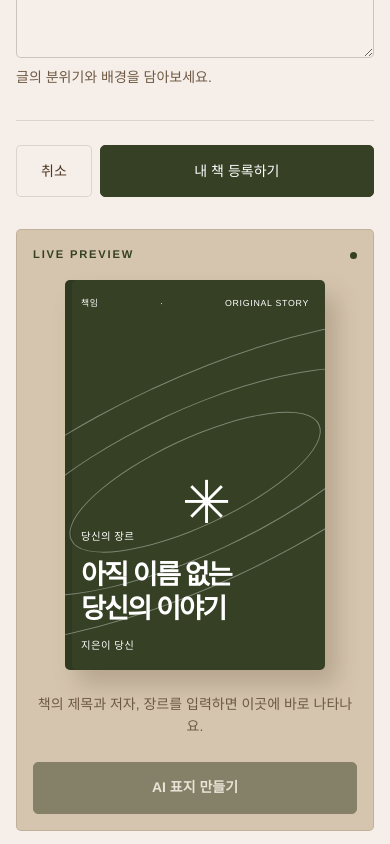
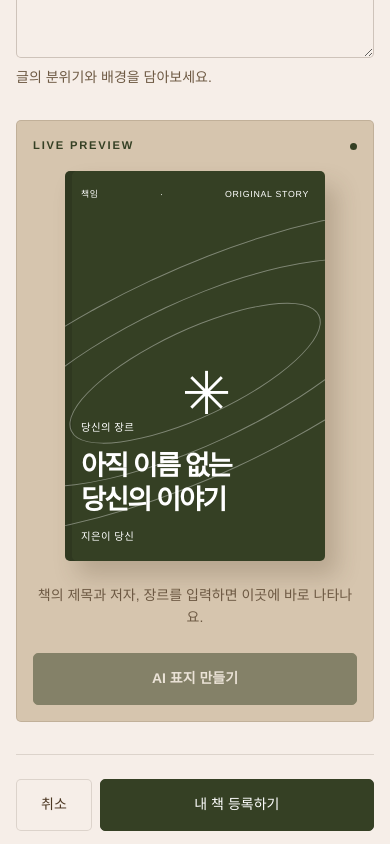
Before and after one commit to KT-AIVLE-miniProject-4th/walking_library, a React (Vite) app: page /books/new in a window 390 px wide. Shown: the part 960-1804 px from the top of the page. Built offline with nearby package versions, Linux system fonts and the light colour scheme; data requests are answered from the project's data file; a web font is replaced by a local one.

Commit message:
fix: 수정.생성 폼 반응형 수정

```diff
--- a/src/components/BookForm.css
+++ b/src/components/BookForm.css
@@ -203,6 +203,7 @@
   .book-form-create > :not(.book-form-preview),
   .book-form-create .book-form-preview { grid-column: 1; }
   .book-form-create .book-form-preview { grid-row: auto; position: static; width: 100%; max-width: 420px; margin: var(--space-2) auto 0; }
+  .book-form-create .book-form-actions { order: 1; }
 }
 /* 상세 페이지와 같은 기준: 좁은 화면에서는 표지 최대 260px */
 @media (max-width: 720px) {
```
